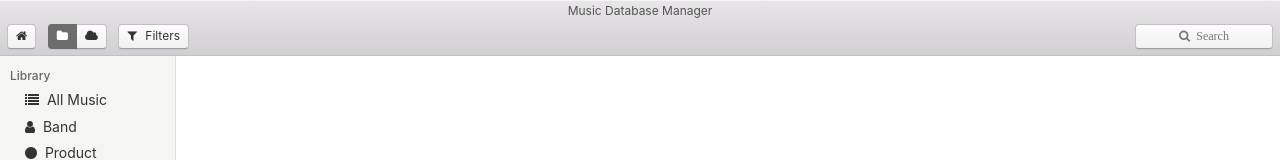
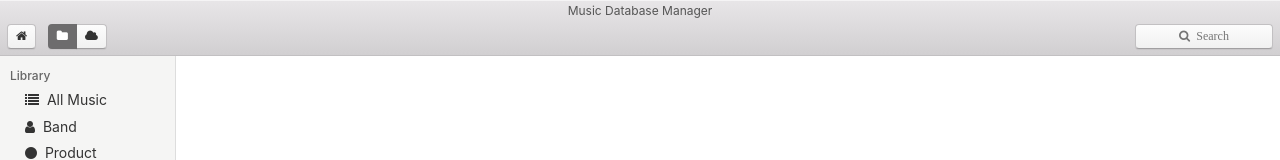
Before and after one commit to trentrand/musicdb, a website with bundled scripts: page app/index.html in a window 1280 px wide. Shown: the top 160 px of the page. Built offline with nearby package versions, Linux system fonts and the light colour scheme; some icons are missing; files whose address does not match are found by name.

Commit message:
Remove filters dropdown from header bar

```diff
--- a/app/index.html
+++ b/app/index.html
@@ -35,12 +35,6 @@
                       <span class="fa fa-cloud"></span>
                     </button>
                 </div>
-
-                <!-- TODO: add dynamic filter dropdown or remove -->
-                <button class="btn btn-default">
-                    <span class="fa fa-filter icon-text"></span>
-                    Filters
-                </button>
 
                 <input class="btn btn-default btn-dropdown pull-right js-popover-trigger fa-placholder" placeholder="&#xF002;  Search">
                 <span class="fa fa-"></span>
```
